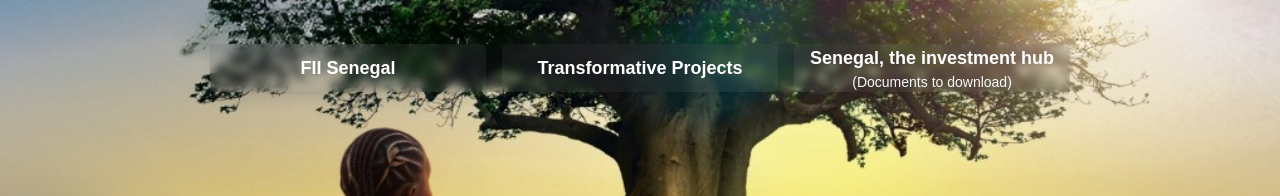
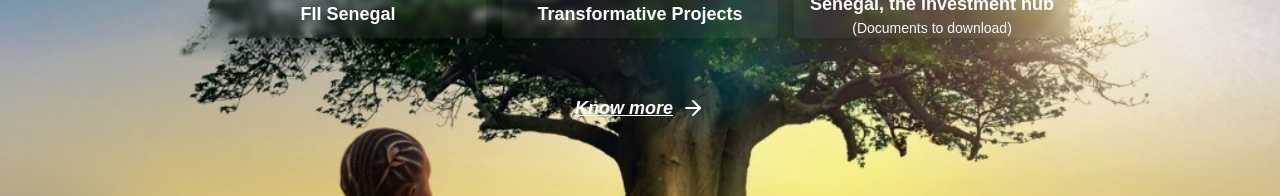
Before and after one commit to abd-sultan/sn2050-portal, a Next.js app: page /en in a window 1280 px wide. Shown: the part 395-591 px from the top of the page. Built offline with nearby package versions, Linux system fonts and the light colour scheme; no server answers; a web font is replaced by a local one.

Commit message:
feat: add 'Know More' link to APIX website with translations

```diff
--- a/messages/en.json
+++ b/messages/en.json
@@ -10,6 +10,7 @@
     "senegalInvestment": "Senegal, the investment hub",
     "documentToDownload": "Documents to download",
     "watchVideo": "Watch video",
+    "knowMore": "Know more",
     "loops": [
       "« Governance and Pan-African engagement »",
       "« Land planning and sustainable development »",
--- a/messages/fr.json
+++ b/messages/fr.json
@@ -10,6 +10,7 @@
     "senegalInvestment": "Sénégal, carrefour des investissements",
     "documentToDownload": "Documents à télécharger",
     "watchVideo": "Regarder la vidéo",
+    "knowMore": "En savoir plus",
     "loops": [
       "« Gouvernance et engagement panafricain »",
       "« Aménagement et développement durable du territoire »",
--- a/src/app/[locale]/page.tsx
+++ b/src/app/[locale]/page.tsx
@@ -1,6 +1,8 @@
 'use client';
 
+import { ArrowRightIcon } from 'lucide-react';
 import Image from 'next/image';
+import Link from 'next/link';
 import { useRouter } from 'next/navigation';
 import { useLocale, useTranslations } from 'next-intl';
 import * as React from 'react';
@@ -108,6 +110,14 @@ export default function HomePage() {
           </Button>
         </div>
 
+        {/* Redirect to APIX page */}
+        <Link
+          href='https://fiisenegal.sn/'
+          className='italic text-white font-bold py-6 text-lg font-exo2 underline flex items-center gap-2'
+        >
+          {t('knowMore')} <ArrowRightIcon />
+        </Link>
+
         <div className='mt-8 flex flex-col items-center justify-center'>
           <Image
             src={Logo}
```
